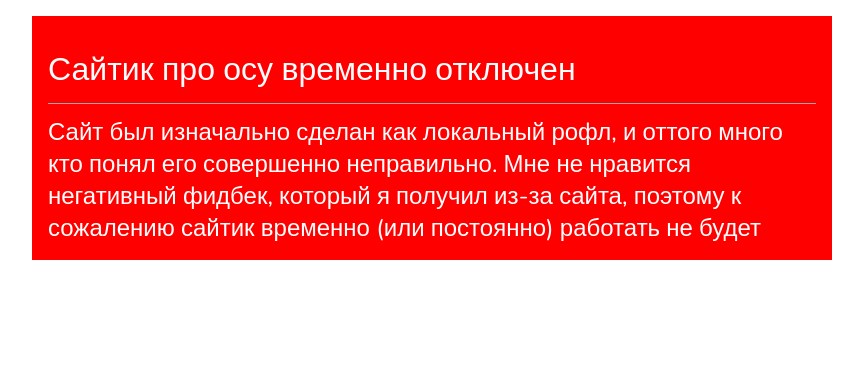
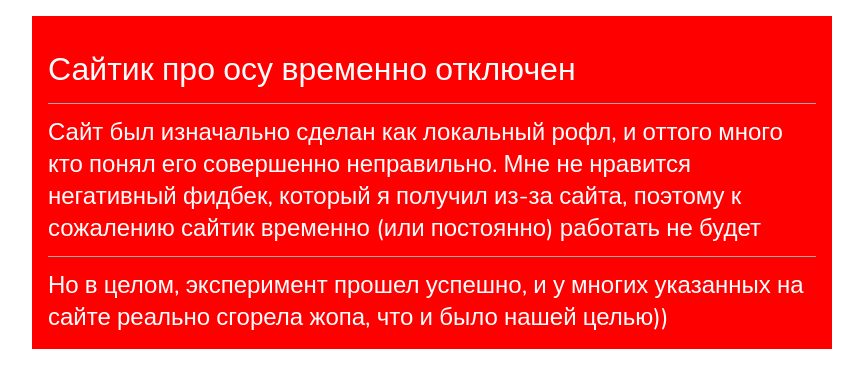
Before and after one commit to osu-pro/info, a React (Create React App) app: page / in a window 1280 px wide. Shown: the top 388 px of the page, without its empty margins (208-1071 px from the left). Built offline with nearby package versions, Linux system fonts and the light colour scheme.

Commit message:
Успех все-таки был!

```diff
--- a/src/App.tsx
+++ b/src/App.tsx
@@ -14,6 +14,8 @@ function App() {
           <h1> Сайтик про осу временно отключен </h1>
           <Line/>
           <span> Сайт был изначально сделан как локальный рофл, и оттого много кто понял его совершенно неправильно. Мне не нравится негативный фидбек, который я получил из-за сайта, поэтому к сожалению сайтик временно (или постоянно) работать не будет</span>
+          <Line/>
+          <span> Но в целом, эксперимент прошел успешно, и у многих указанных на сайте реально сгорела жопа, что и было нашей целью)) </span>
         </div>
       </div>
     </div>
```
